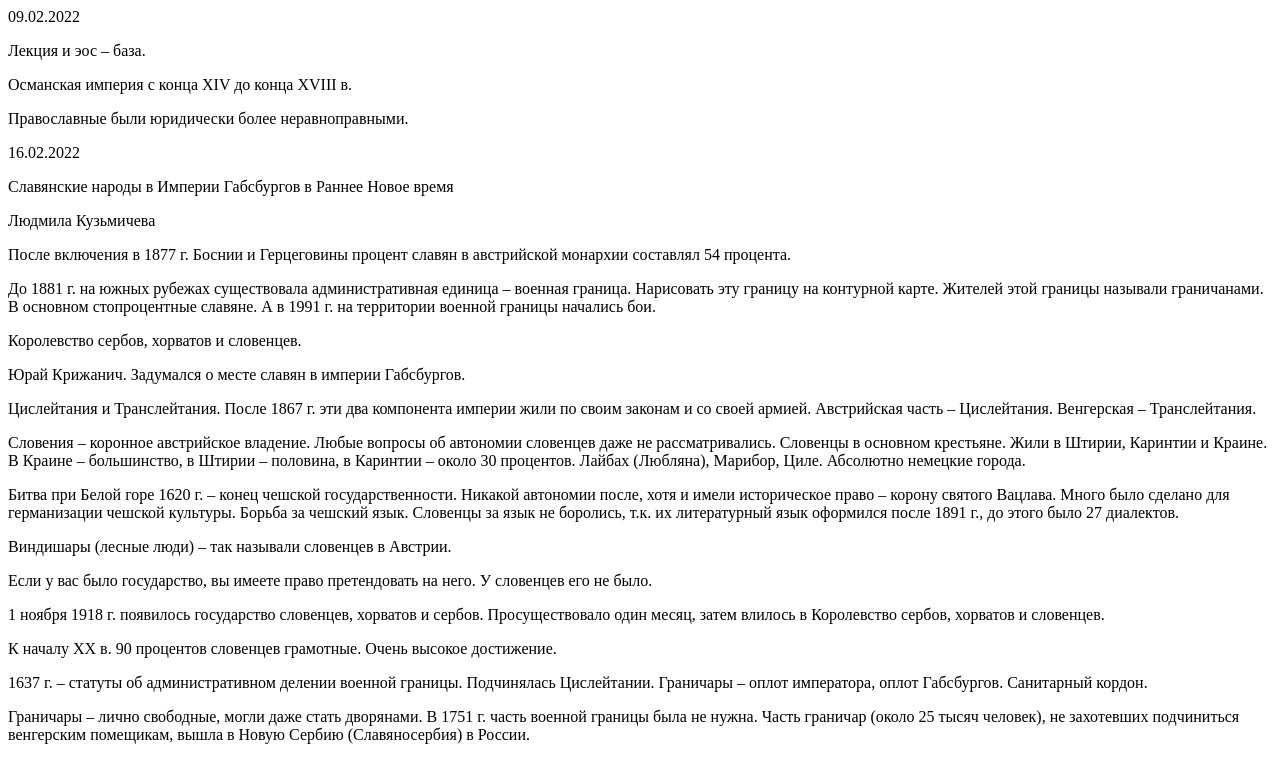
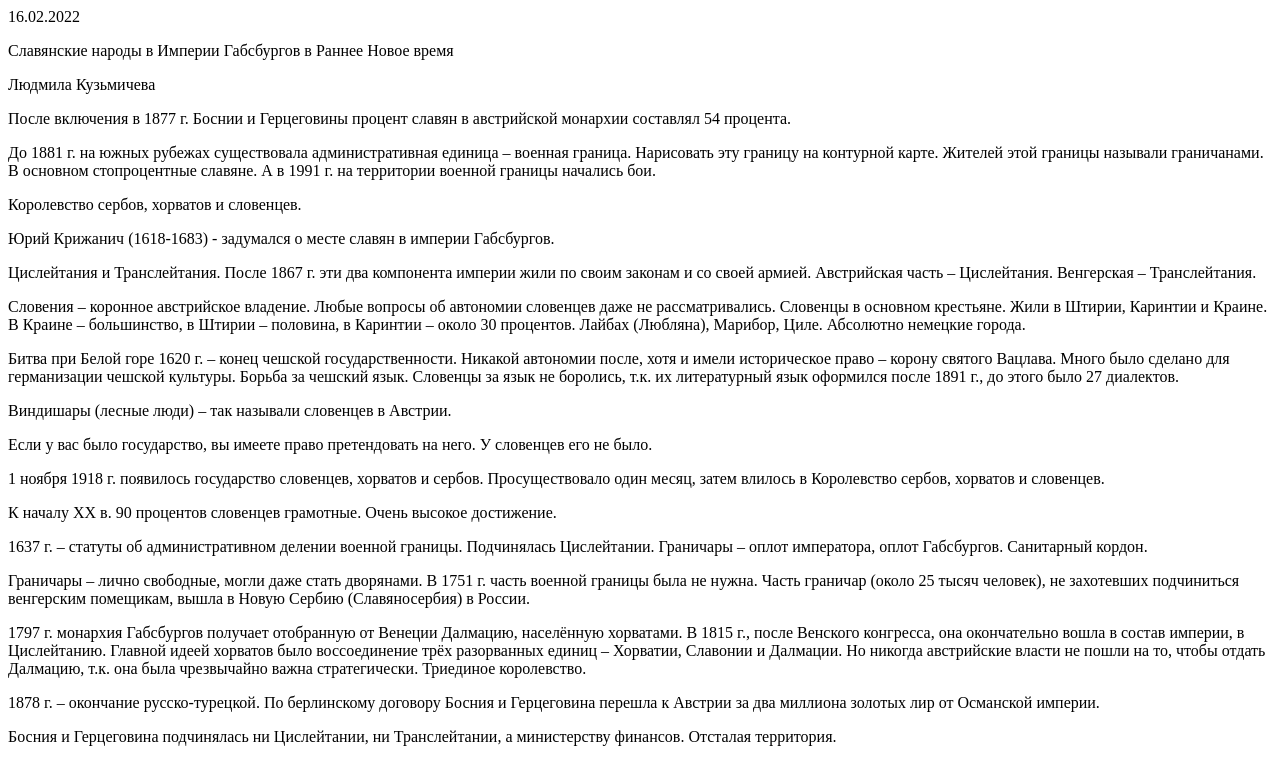
Before and after one commit to MidnightTorch/6_semester, a plain HTML site: page slaves/slavyane.html in a window 1280 px wide. Shown: the top 757 px of the page. Drawn offline with Linux system fonts and the light colour scheme.

Commit message:
Небольшие правки
Удален пустой конспект, годы жизни Юрия Крижанича

```diff
--- a/slaves/slavyane.html
+++ b/slaves/slavyane.html
@@ -1,12 +1,4 @@
 <p><!DOCTYPE html></p>
-
-<p>09.02.2022</p>
-
-<p>Лекция и эос – база.</p>
-
-<p>Османская империя с конца XIV до конца XVIII в.</p>
-
-<p>Православные были юридически более неравноправными.</p>
 
 <p>16.02.2022</p>
 
@@ -20,7 +12,7 @@
 
 <p>Королевство сербов, хорватов и словенцев.</p>
 
-<p>Юрай Крижанич. Задумался о месте славян в империи Габсбургов.</p>
+<p>Юрий Крижанич (1618-1683) - задумался о месте славян в империи Габсбургов.</p>
 
 <p>Цислейтания и Транслейтания. После 1867 г. эти два компонента империи жили по своим законам и со своей армией. Австрийская часть – Цислейтания. Венгерская – Транслейтания.</p>
 
```
